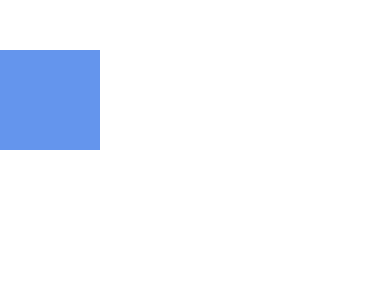
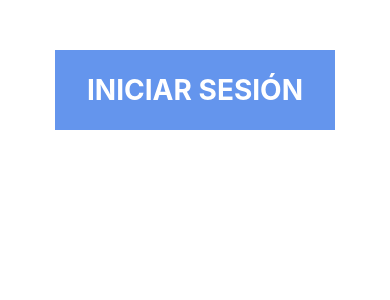
Before and after one commit to GerardoVargas/RNAnimations, a React Native app: screen / in a window 390 px wide. Shown: the top 300 px of the page. Built offline with nearby package versions, Linux system fonts and the light colour scheme.

Commit message:
Animacion 5 (spring), presionarBtn added

```diff
--- a/App.js
+++ b/App.js
@@ -3,19 +3,22 @@ import React from 'react';
 import {
   StyleSheet,
   View,
-  Text
+  Text,
+  Platform
 } from 'react-native';
 
 import Animacion1 from './components/Animacion1'
 import Animacion2 from './components/Animacion2'
 import Animacion3 from './components/Animacion3'
 import Animacion4 from './components/Animacion4'
+import Animacion5 from './components/Animacion5'
+
 
 const App = () => {
   return (
     <>
      <View style={styles.contenido}>
-        <Animacion4 />
+        <Animacion5 />
      </View>
     </>
   );
@@ -23,7 +26,7 @@ const App = () => {
 
 const styles = StyleSheet.create({
   contenido: {
-    marginTop: 50
+    marginTop: Platform.OS === 'ios' ? 150 : 50
   }
 });
 
--- /dev/null
+++ b/components/Animacion5.js
@@ -0,0 +1,57 @@
+import React, {useState} from 'react';
+import { StyleSheet, View, Text, TouchableWithoutFeedback, Animated } from 'react-native'
+
+const Animacion5 = () => {
+
+    const [animacion] = useState( new Animated.Value(1))
+
+    const presionarBtn = () => {
+        Animated.spring(animacion, {
+            toValue: .8,
+        }).start()
+    }
+
+    const soltarBtn = () => {
+
+    }
+
+    const estiloAnimacion = {
+        transform: [{ scale: animacion}]
+    }
+
+    return (
+        <View style={styles.contenedor}>
+            <TouchableWithoutFeedback
+                onPressIn={ () => presionarBtn()}
+                onPressOut={ () => soltarBtn()}
+            >
+               <Animated.View style={[styles.btn, estiloAnimacion]}>
+                <Text style={styles.texto}>
+                        Iniciar Sesión
+                    </Text>
+               </Animated.View>
+            </TouchableWithoutFeedback>
+        </View>
+     );
+}
+
+const styles = StyleSheet.create({
+    contenedor: {
+        alignItems: 'center'
+    },
+    btn: {
+        backgroundColor: 'cornflowerblue',
+        width: 280,
+        height: 80,
+        justifyContent: 'center',
+        alignItems: 'center'
+    },
+    texto: {
+        color: '#fff',
+        fontWeight: 'bold',
+        textTransform: 'uppercase',
+        fontSize: 28
+    }
+})
+
+export default Animacion5;
```
